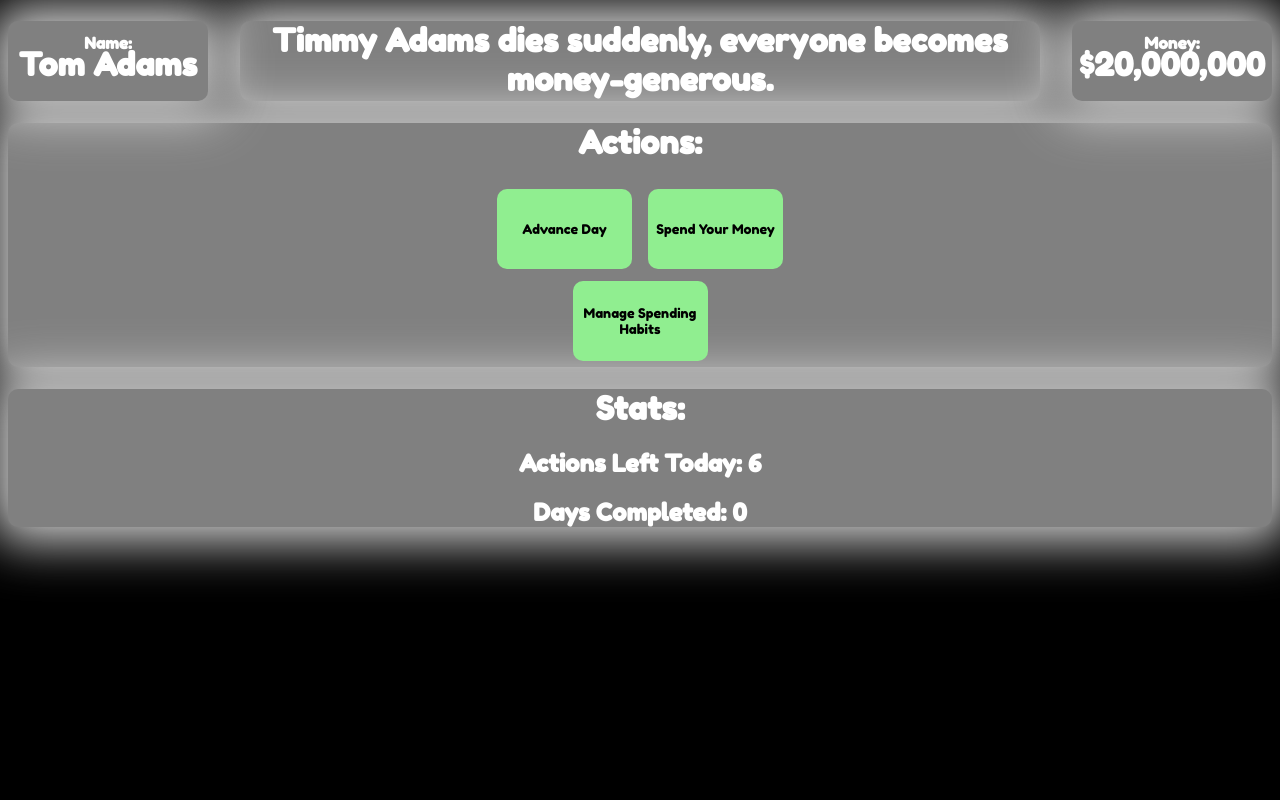
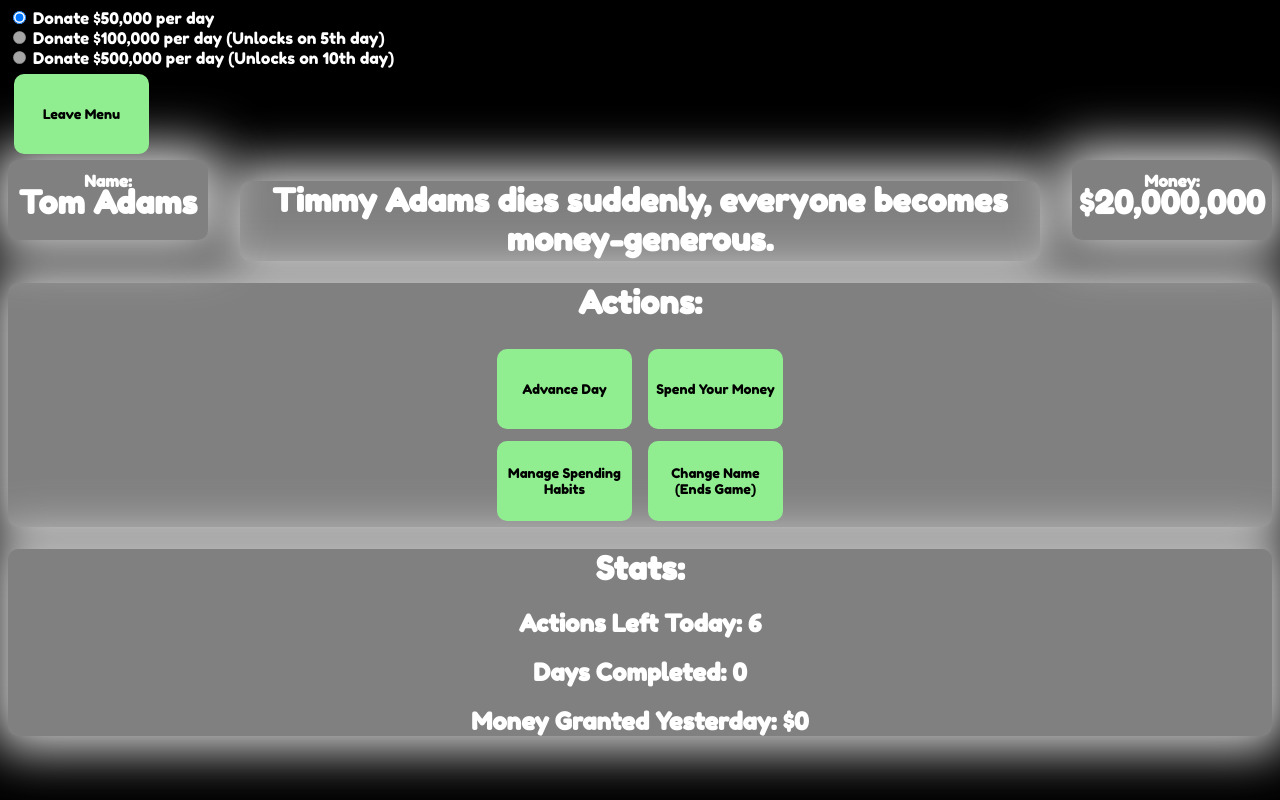
Before and after one commit to Treefire33/BecomeBankruptSimulator, a plain HTML site: page game.html in a window 1280 px wide. Drawn offline with nearby package versions, Linux system fonts and the light colour scheme.

Commit message:
Update game.html

```diff
--- a/game.html
+++ b/game.html
@@ -5,7 +5,7 @@
     <link rel="stylesheet" href="css/game.css">
   </head>
   <body>
-    <div class="spendChoice">
+    <div class="spendChoice popup">
       <span class="helper"></span>
       <div>
           <button id="spendC1" class="choice">Spend on ___</button>
@@ -13,6 +13,21 @@
           <button id="spendC2" class="choice">Spend on ___</button>
           <br>
           <button id="spendC3" class="choice">Spend on ___</button>
+      </div>
+    </div>
+    <div class="habitThing popup">
+      <span class="helper"></span>
+      <div>
+          <input type="radio" id="choice1" name="spendingHabits" value="50000" checked="checked"/>
+          <label for="choice1" class="choice">Donate $50,000 per day</label>
+          <br>
+          <input type="radio" id="choice2" name="spendingHabits" value="100000"/>
+          <label for="choice2" class="choice">Donate $100,000 per day (Unlocks on 5th day)</label>
+          <br>
+          <input type="radio" id="choice3" name="spendingHabits" value="500000"/>
+          <label for="choice3" class="choice">Donate $500,000 per day (Unlocks on 10th day)</label>
+          <br>
+          <button id="backOut">Leave Menu</button>
       </div>
     </div>
     <div id="money" class="divBox">
@@ -32,11 +47,13 @@
       <button id="spend">Spend Your Money</button>
       <br>
       <button id="manage">Manage Spending Habits</button>
+      <button id="change">Change Name (Ends Game)</button>
     </div>
     <div id="stats" class="divBox">
       <h1>Stats:</h1>
       <h2 id="actionsLeft">Actions Left Today: 6</h2>
       <h2 id="daysCompleted">Days Completed: 0</h2>
+      <h2 id="moneyGranted">Money Granted Yesterday: $0</h2>
     </div>
     <script src="https://ajax.googleapis.com/ajax/libs/jquery/3.6.0/jquery.min.js"></script>
     <script src="js/vals.js"></script>
```
